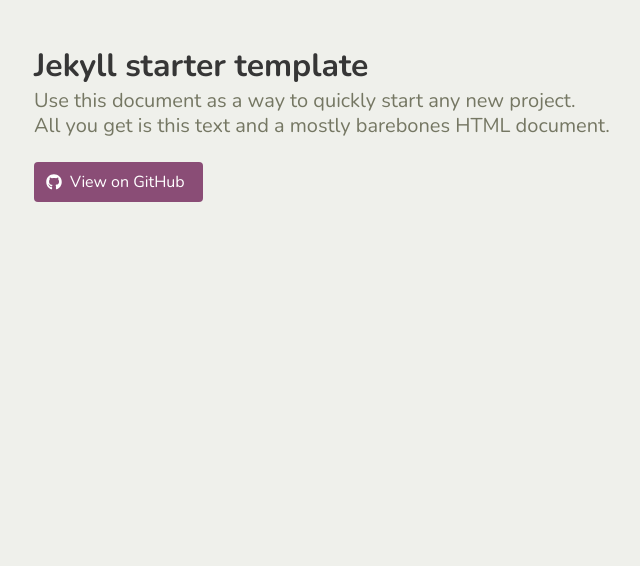
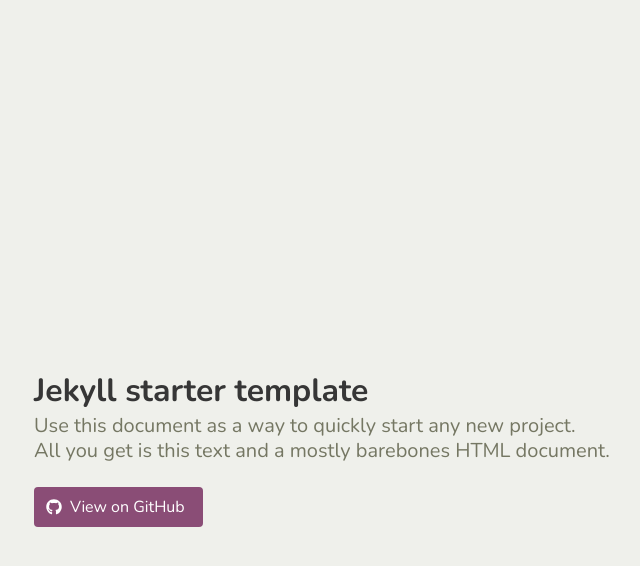
Before and after one commit to cyrilsuzat/jekyll-bulma, a Jekyll site: the page built from index.html, in a window 1280 px wide. Shown: the top 566 px of the page, without its empty margins (126-766 px from the left). Built offline with Jekyll 4.4.1, drawn with Linux system fonts in a browser that asks for light colours; nearby versions of some CDN libraries.

Commit message:
Adds an example usage of mixin

```diff
--- a/css/main.sass
+++ b/css/main.sass
@@ -4,3 +4,9 @@
 
 @import variables
 @import bulma/bulma
+
+.hero
+  text-align: center
+
+  +desktop
+    text-align: left
--- a/index.html
+++ b/index.html
@@ -2,12 +2,10 @@
 layout: default
 ---
 
-<section class="hero">
+<section class="hero is-fullheight">
   <div class="hero-body">
     <div class="container">
-      <h1 class="title">
-        Jekyll starter template
-      </h1>
+      <h1 class="title">Jekyll starter template</h1>
 
       <h2 class="subtitle">
         Use this document as a way to quickly start any new project.<br>
@@ -20,7 +18,6 @@
         </span>
         <span>View on GitHub</span>
       </a>
-
     </div>
   </div>
 </section>
```
